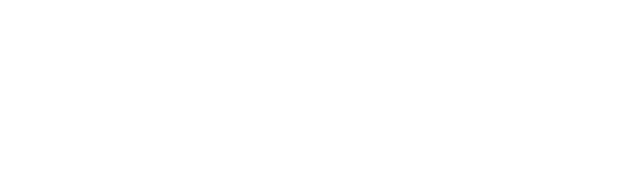
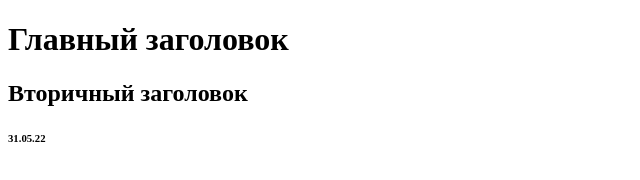
Before and after one commit to Romanboban/Training, a plain HTML site: page Lesson1/index.html in a window 1280 px wide. Shown: the whole page, without its empty margins (0-640 px from the left). Drawn offline with Linux system fonts and the light colour scheme.

Commit message:
h1, h2, h6

```diff
--- a/Lesson1/index.html
+++ b/Lesson1/index.html
@@ -1,12 +1,15 @@
 <!DOCTYPE html>
 <html lang="en">
-<head>
-    <meta charset="UTF-8">
-    <meta http-equiv="X-UA-Compatible" content="IE=edge">
-    <meta name="viewport" content="width=device-width, initial-scale=1.0">
+  <head>
+    <meta charset="UTF-8" />
+    <meta http-equiv="X-UA-Compatible" content="IE=edge" />
+    <meta name="viewport" content="width=device-width, initial-scale=1.0" />
     <title>Document</title>
-</head>
-<body>
+  </head>
+  <body>
     <script src="./index.js"></script>
-</body>
+  </body>
+  <h1>Главный заголовок</h1>
+  <h2>Вторичный заголовок</h2>
+  <h6>31.05.22</h6>
 </html>
```
